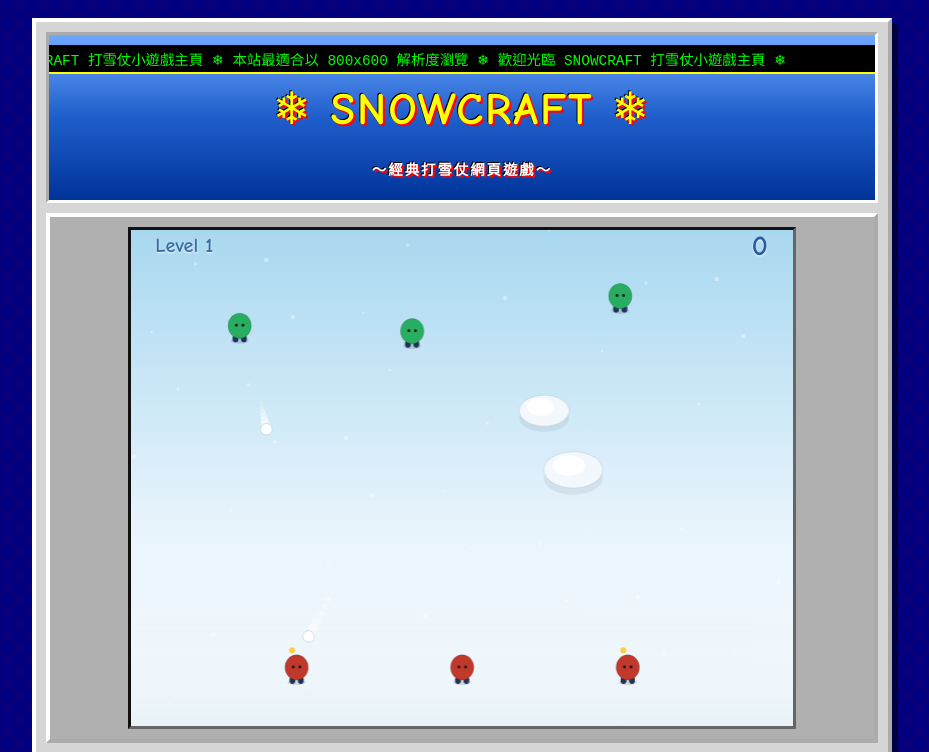
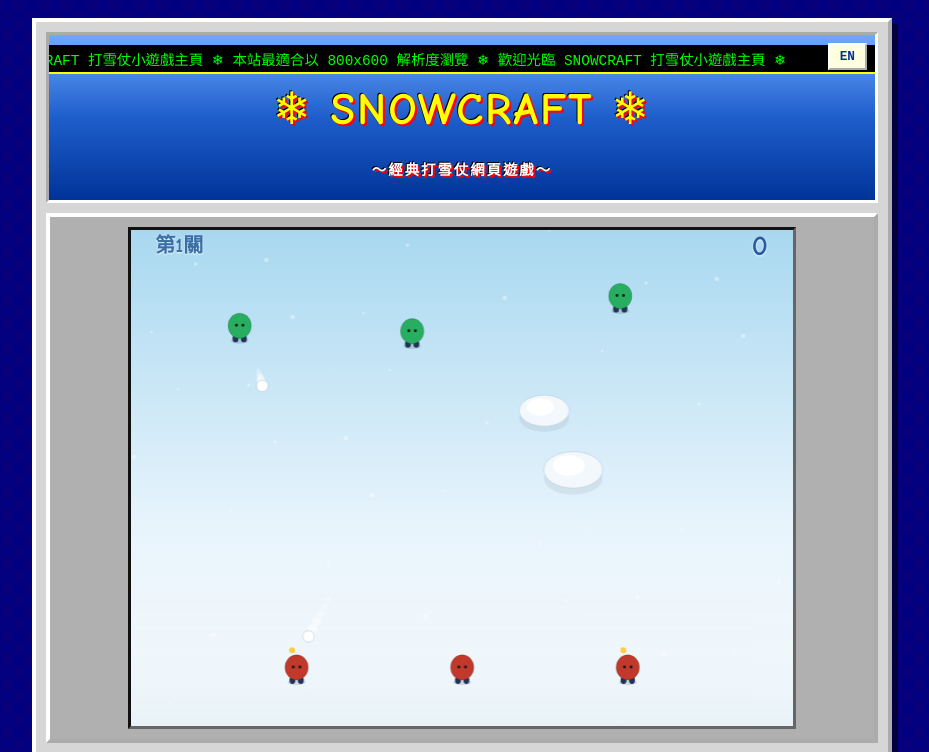
Before and after one commit to wahaha232/SNOWBALLGAME, a plain HTML site: page index.html in a window 1280 px wide. Both pictures are taken after a click on the button "開始遊戲". Shown: the top 752 px of the page, without its empty margins (178-1107 px from the left). Drawn offline with Linux system fonts and the light colour scheme.

Commit message:
Add zh/en language toggle, fix snowball speed balance at low levels
- New i18n.js: EN/中文 toggle button (top-right of banner), persisted in
  localStorage, translates all static [data-i18n] text plus the dynamic
  level/score/stage-clear strings game.js sets at runtime. Fixed a bug
  where an intentionally-empty translation (English's levelSuffix) fell
  back to the Chinese string because of a truthy `||` check instead of
  an explicit undefined check.
- game.js: enemy snowball speed formula's level term was tiny next to its
  base+random range, so every level felt about equally fast and level 1
  in particular threw too quickly to react to. Lowered the base/random
  range and raised the per-level term so level 1 is noticeably slower
  and speed ramps up meaningfully as level increases.

```diff
--- a/game.js
+++ b/game.js
@@ -12,6 +12,13 @@
   const finalScoreEl = document.getElementById("final-score");
   const startBtn = document.getElementById("start-btn");
   const restartBtn = document.getElementById("restart-btn");
+
+  // i18n.js (loaded before this file) exposes window.SNOWCRAFT_I18N.t(key).
+  // Falls back to returning the key itself if i18n.js failed to load, so a
+  // missing translation never crashes the game — just shows a raw key.
+  function tr(key) {
+    return window.SNOWCRAFT_I18N ? window.SNOWCRAFT_I18N.t(key) : key;
+  }
 
   let W = 800, H = 600;
   let scale = 1;
@@ -492,8 +499,8 @@
       });
     }
 
-    levelEl.textContent = `Level ${level}`;
-    showMessage(`Level ${level}`, 1.2);
+    levelEl.textContent = `${tr("level")}${level}${tr("levelSuffix")}`;
+    showMessage(`${tr("level")}${level}${tr("levelSuffix")}`, 1.2);
   }
 
   function updateScore() {
@@ -537,8 +544,14 @@
           const dx = target.x - e.x;
           const dy = target.y - e.y;
           const dist = Math.hypot(dx, dy) || 1;
+          // BALANCE FIX: the old formula's level term (level*12) was tiny next
+          // to its base+random range (260-420), so every level felt about
+          // equally fast and level 1 in particular threw much too quickly to
+          // react to. Lowered the base/random range and raised the per-level
+          // term so level 1 throws slow and lobbed, ramping up meaningfully
+          // as level increases.
           const g = 380 * scale;
-          const refSpeed = (260 + Math.random() * 160 + level * 12) * scale;
+          const refSpeed = (150 + level * 22 + Math.random() * 40) * scale;
           const t = Math.max(0.35, Math.min(1.4, dist / refSpeed));
           const vx = dx / t;
           const vy = (dy - 0.5 * g * t * t) / t;
@@ -711,7 +724,7 @@
       playWin();
       score += 500 + level * 100;
       updateScore();
-      showMessage("過關！", 1.5);
+      showMessage(tr("stageClear"), 1.5);
       setTimeout(() => {
         level++;
         setupLevel();
@@ -720,7 +733,7 @@
     } else if (alivePlayers === 0) {
       gameState = STATE.GAME_OVER;
       playLose();
-      finalScoreEl.textContent = `分數：${score}`;
+      finalScoreEl.textContent = `${tr("scoreLabel")}${score}`;
       gameOverScreen.classList.remove("hidden");
     }
   }
@@ -824,6 +837,18 @@
   startBtn.addEventListener("click", startGame);
   restartBtn.addEventListener("click", startGame);
 
+  // Lets i18n.js refresh text that this script sets dynamically (level
+  // indicator, final score) when the user switches language mid-game —
+  // static HTML text is already handled by i18n.js itself via [data-i18n].
+  window.SNOWCRAFT_ON_LANG_CHANGE = () => {
+    if (gameState === STATE.PLAYING || gameState === STATE.LEVEL_CLEAR) {
+      levelEl.textContent = `${tr("level")}${level}${tr("levelSuffix")}`;
+    }
+    if (gameState === STATE.GAME_OVER) {
+      finalScoreEl.textContent = `${tr("scoreLabel")}${score}`;
+    }
+  };
+
   // 初始
   requestAnimationFrame(loop);
 })();
--- /dev/null
+++ b/i18n.js
@@ -0,0 +1,101 @@
+(() => {
+  "use strict";
+
+  const DICT = {
+    zh: {
+      pageTitle: "★彡 SNOWCRAFT 打雪仗 彡★",
+      marquee: "❄ 歡迎光臨 SNOWCRAFT 打雪仗小遊戲主頁 ❄ 本站最適合以 800x600 解析度瀏覽 ❄ 歡迎光臨 SNOWCRAFT 打雪仗小遊戲主頁 ❄",
+      subtitle: "～經典打雪仗網頁遊戲～",
+      startSubtitle: "經典打雪仗",
+      startControls: "操作：點擊並按住紅帽角色移動，放開滑鼠投擲雪球",
+      startBtn: "開始遊戲",
+      gameOverTitle: "遊戲結束",
+      restartBtn: "再玩一次",
+      howtoTitle: "📜 遊戲說明 README.TXT 📜",
+      howto1: "🖱️ 用滑鼠<b>點擊並按住</b>下方紅帽角色",
+      howto2: "🖱️ 移動滑鼠<b>拖曳</b>該角色（只能在下半場活動）",
+      howto3: "🖱️ <b>放開滑鼠</b>即可朝滑鼠方向投擲雪球，按住越久力道越強",
+      howto4: "🎯 目標：打倒所有綠色敵人進入下一關",
+      howto5: "❤️ 紅隊每位角色可承受 <b>2 次</b>命中，綠隊 <b>3 次</b>",
+      howto6: "💀 全部紅隊倒下則遊戲結束",
+      footerCopy: "Snowcraft 打雪仗小遊戲 ｜ 最佳瀏覽環境：Netscape Navigator 4.0 以上 😉",
+      footerBlink: "👷 本網站持續施工中 👷",
+      level: "第",
+      levelSuffix: "關",
+      stageClear: "過關！",
+      scoreLabel: "分數：",
+      langBtn: "EN"
+    },
+    en: {
+      pageTitle: "★彡 SNOWCRAFT Snowball Fight 彡★",
+      marquee: "❄ Welcome to the SNOWCRAFT snowball fight game ❄ Best viewed at 800x600 resolution ❄ Welcome to the SNOWCRAFT snowball fight game ❄",
+      subtitle: "～A Classic Snowball Fight Web Game～",
+      startSubtitle: "Classic Snowball Fight",
+      startControls: "How to play: click and hold a red-hat character to move, release to throw a snowball",
+      startBtn: "Start Game",
+      gameOverTitle: "Game Over",
+      restartBtn: "Play Again",
+      howtoTitle: "📜 HOW TO PLAY - README.TXT 📜",
+      howto1: "🖱️ <b>Click and hold</b> a red-hat character with your mouse",
+      howto2: "🖱️ Move the mouse to <b>drag</b> the character (bottom half only)",
+      howto3: "🖱️ <b>Release the mouse</b> to throw a snowball toward it — the longer you hold, the stronger the throw",
+      howto4: "🎯 Goal: defeat all green enemies to advance to the next level",
+      howto5: "❤️ Each red teammate can take <b>2 hits</b>, each green enemy <b>3 hits</b>",
+      howto6: "💀 Game over when all red teammates are down",
+      footerCopy: "Snowcraft Snowball Fight Game ｜ Best viewed with Netscape Navigator 4.0+ 😉",
+      footerBlink: "👷 THIS SITE IS UNDER CONSTRUCTION 👷",
+      level: "Level ",
+      levelSuffix: "",
+      stageClear: "Stage Clear!",
+      scoreLabel: "Score: ",
+      langBtn: "中文"
+    }
+  };
+
+  const STORAGE_KEY = "snowcraft_lang";
+
+  function getLang() {
+    const saved = localStorage.getItem(STORAGE_KEY);
+    return saved === "en" ? "en" : "zh";
+  }
+
+  function t(key) {
+    // BUG FIX: `||` treats an intentionally-empty translation (e.g. English's
+    // levelSuffix: "") as missing and falls back to Chinese, so English
+    // rendered "Level 1關". Check for undefined explicitly instead.
+    const lang = getLang();
+    const val = DICT[lang] && DICT[lang][key];
+    if (val !== undefined) return val;
+    const zhVal = DICT.zh[key];
+    return zhVal !== undefined ? zhVal : key;
+  }
+
+  function applyI18n() {
+    const lang = getLang();
+    document.documentElement.lang = lang === "en" ? "en" : "zh-Hant";
+    document.querySelectorAll("[data-i18n]").forEach(el => {
+      const key = el.getAttribute("data-i18n");
+      const val = t(key);
+      if (val != null) el.innerHTML = val;
+    });
+    document.title = t("pageTitle");
+    const langBtn = document.getElementById("lang-toggle");
+    if (langBtn) langBtn.textContent = t("langBtn");
+  }
+
+  function toggleLang() {
+    const next = getLang() === "zh" ? "en" : "zh";
+    localStorage.setItem(STORAGE_KEY, next);
+    applyI18n();
+    // Let game.js refresh any live, dynamically-set text (level/score labels).
+    if (window.SNOWCRAFT_ON_LANG_CHANGE) window.SNOWCRAFT_ON_LANG_CHANGE();
+  }
+
+  window.SNOWCRAFT_I18N = { t, getLang };
+
+  document.addEventListener("DOMContentLoaded", () => {
+    applyI18n();
+    const langBtn = document.getElementById("lang-toggle");
+    if (langBtn) langBtn.addEventListener("click", toggleLang);
+  });
+})();
--- a/index.html
+++ b/index.html
@@ -7,7 +7,7 @@
   <meta name="robots" content="index, follow">
   <meta name="theme-color" content="#000080">
   <link rel="canonical" href="https://wahaha232.github.io/SNOWBALLGAME/">
-  <title>★彡 SNOWCRAFT 打雪仗 彡★</title>
+  <title data-i18n="pageTitle">★彡 SNOWCRAFT 打雪仗 彡★</title>
   <link rel="stylesheet" href="style.css">
   <link rel="manifest" href="manifest.json">
   <link rel="icon" href="assets/images/favicon.ico" type="image/x-icon">
@@ -18,10 +18,11 @@
   <div id="page">
 
     <div id="banner">
+      <button id="lang-toggle" class="lang-btn">EN</button>
       <div class="marquee-wrap">
-        <div class="marquee-text">❄ 歡迎光臨 SNOWCRAFT 打雪仗小遊戲主頁 ❄ 本站最適合以 800x600 解析度瀏覽 ❄ 歡迎光臨 SNOWCRAFT 打雪仗小遊戲主頁 ❄</div>
+        <div class="marquee-text" data-i18n="marquee">❄ 歡迎光臨 SNOWCRAFT 打雪仗小遊戲主頁 ❄ 本站最適合以 800x600 解析度瀏覽 ❄ 歡迎光臨 SNOWCRAFT 打雪仗小遊戲主頁 ❄</div>
       </div>
-      <h1>❄ SNOWCRAFT ❄<br><span class="subtitle">～經典打雪仗網頁遊戲～</span></h1>
+      <h1>❄ SNOWCRAFT ❄<br><span class="subtitle" data-i18n="subtitle">～經典打雪仗網頁遊戲～</span></h1>
     </div>
 
     <div id="stage-frame">
@@ -33,41 +34,42 @@
           <div id="message" class="hidden"></div>
           <div id="start-screen">
             <h1>❄ Snowcraft ❄</h1>
-            <p>經典打雪仗</p>
-            <p class="controls">操作：點擊並按住紅帽角色移動，放開滑鼠投擲雪球</p>
-            <button id="start-btn">開始遊戲</button>
+            <p data-i18n="startSubtitle">經典打雪仗</p>
+            <p class="controls" data-i18n="startControls">操作：點擊並按住紅帽角色移動，放開滑鼠投擲雪球</p>
+            <button id="start-btn" data-i18n="startBtn">開始遊戲</button>
           </div>
           <div id="game-over" class="hidden">
-            <h2>遊戲結束</h2>
+            <h2 data-i18n="gameOverTitle">遊戲結束</h2>
             <p id="final-score">分數：0</p>
-            <button id="restart-btn">再玩一次</button>
+            <button id="restart-btn" data-i18n="restartBtn">再玩一次</button>
           </div>
         </div>
       </div>
     </div>
 
     <table id="howto-table" cellpadding="0" cellspacing="0">
-      <tr><td class="howto-title">📜 遊戲說明 README.TXT 📜</td></tr>
+      <tr><td class="howto-title" data-i18n="howtoTitle">📜 遊戲說明 README.TXT 📜</td></tr>
       <tr><td class="howto-body">
         <ul>
-          <li>🖱️ 用滑鼠<b>點擊並按住</b>下方紅帽角色</li>
-          <li>🖱️ 移動滑鼠<b>拖曳</b>該角色（只能在下半場活動）</li>
-          <li>🖱️ <b>放開滑鼠</b>即可朝滑鼠方向投擲雪球，按住越久力道越強</li>
-          <li>🎯 目標：打倒所有綠色敵人進入下一關</li>
-          <li>❤️ 紅隊每位角色可承受 <b>2 次</b>命中，綠隊 <b>3 次</b></li>
-          <li>💀 全部紅隊倒下則遊戲結束</li>
+          <li data-i18n="howto1">🖱️ 用滑鼠<b>點擊並按住</b>下方紅帽角色</li>
+          <li data-i18n="howto2">🖱️ 移動滑鼠<b>拖曳</b>該角色（只能在下半場活動）</li>
+          <li data-i18n="howto3">🖱️ <b>放開滑鼠</b>即可朝滑鼠方向投擲雪球，按住越久力道越強</li>
+          <li data-i18n="howto4">🎯 目標：打倒所有綠色敵人進入下一關</li>
+          <li data-i18n="howto5">❤️ 紅隊每位角色可承受 <b>2 次</b>命中，綠隊 <b>3 次</b></li>
+          <li data-i18n="howto6">💀 全部紅隊倒下則遊戲結束</li>
         </ul>
       </td></tr>
     </table>
 
     <div id="footer">
       <hr>
-      <p>© <span id="year"></span> Snowcraft 打雪仗小遊戲 ｜ 最佳瀏覽環境：Netscape Navigator 4.0 以上 😉</p>
-      <p class="blink">👷 本網站持續施工中 👷</p>
+      <p>© <span id="year"></span> <span data-i18n="footerCopy">Snowcraft 打雪仗小遊戲 ｜ 最佳瀏覽環境：Netscape Navigator 4.0 以上 😉</span></p>
+      <p class="blink" data-i18n="footerBlink">👷 本網站持續施工中 👷</p>
     </div>
 
   </div>
 
+  <script src="i18n.js"></script>
   <script src="game.js"></script>
   <script>document.getElementById("year").textContent = new Date().getFullYear();</script>
 </body>
--- a/style.css
+++ b/style.css
@@ -27,11 +27,39 @@ html, body {
 }
 
 #banner {
+  position: relative;
   background: linear-gradient(180deg, #6fa8ff 0%, #1e5ecb 50%, #003399 100%);
   border: 3px inset #ffffff;
   text-align: center;
   padding: 10px 0 14px;
   margin-bottom: 10px;
+}
+
+.lang-btn {
+  position: absolute;
+  top: 8px;
+  right: 8px;
+  z-index: 5;
+  background: #ffffe0;
+  color: #003399;
+  border: 2px outset #fff;
+  padding: 4px 10px;
+  font-size: 0.8rem;
+  font-weight: bold;
+  font-family: "Courier New", monospace;
+  border-radius: 0;
+  box-shadow: none;
+  cursor: pointer;
+}
+
+.lang-btn:hover {
+  transform: none;
+  box-shadow: none;
+  background: #fffbc0;
+}
+
+.lang-btn:active {
+  border: 2px inset #fff;
 }
 
 #banner h1 {
```
Also changed, not shown: 1 other file.
